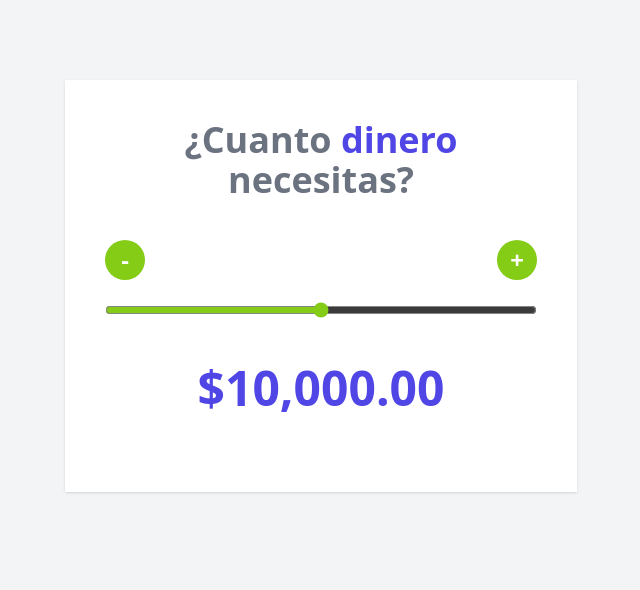
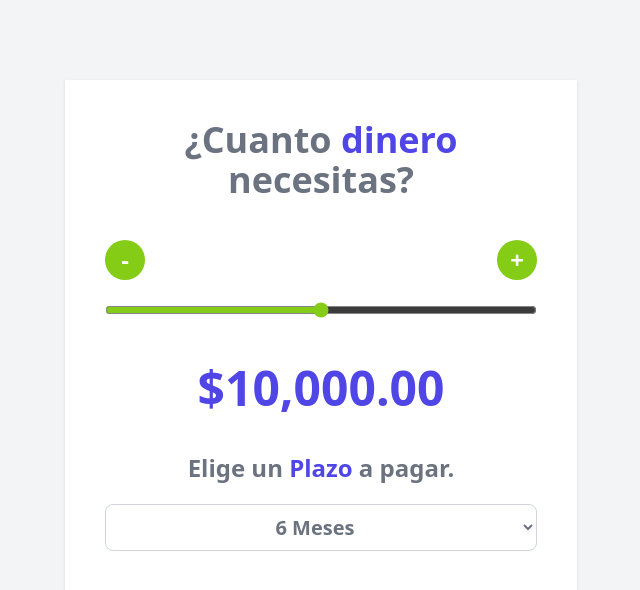
Before and after one commit to Jorgeob18/Cotizador_Vue.js, a Vue app: page / in a window 1280 px wide. Shown: the top 590 px of the page, without its empty margins (319-959 px from the left). Built offline with nearby package versions, Linux system fonts and the light colour scheme.

Commit message:
Agregar select para el plazo a pagar

```diff
--- a/src/App.vue
+++ b/src/App.vue
@@ -10,6 +10,7 @@
   //   }
   // }
   const cantidad = ref(10000);
+  const meses = ref(6);
   const MIN = 0;
   const MAX = 20000;
   const STEP = 100;
@@ -50,7 +51,6 @@
   // //  state.cantidad = Number(e.target.value)
   // }
 
-  console.log(cantidad.value);
   // console.log(state.cantidad);
 </script>
 
@@ -83,9 +83,23 @@
 
       <!-- {{ cantidad }} -->
       <!-- {{ state.cantidad }} -->
-      <p class="text-center my-10 text-5xl font font-extrabold text-indigo-600"> {{formatearDinero}}</p>
+      <p class="text-center my-10 text-5xl font font-extrabold text-indigo-600">
+        {{formatearDinero}}
+      </p>
       <!-- <p v-text="`$ ${cantidad}`"></p> -->
       <!-- <p v-html="`$ ${cantidad}`"></p> -->
+      <h2 class="text-2xl font-extrabold text-gray-500 text-center">
+        Elige un <span class="text-indigo-600">Plazo </span> a pagar.
+      </h2>
+      <select
+        class="w-full p-2 bg-white border border-gray-300 rounded-lg text-center text-xl font-bold text-gray-500 mt-5"
+        :value="meses"
+        v-model.number="meses"
+      >
+        <option value="6">6 Meses</option>
+        <option value="12">12 Meses</option>
+        <option value="24">24 Meses</option>
+      </select>
     </div>
   </div>
 
```
